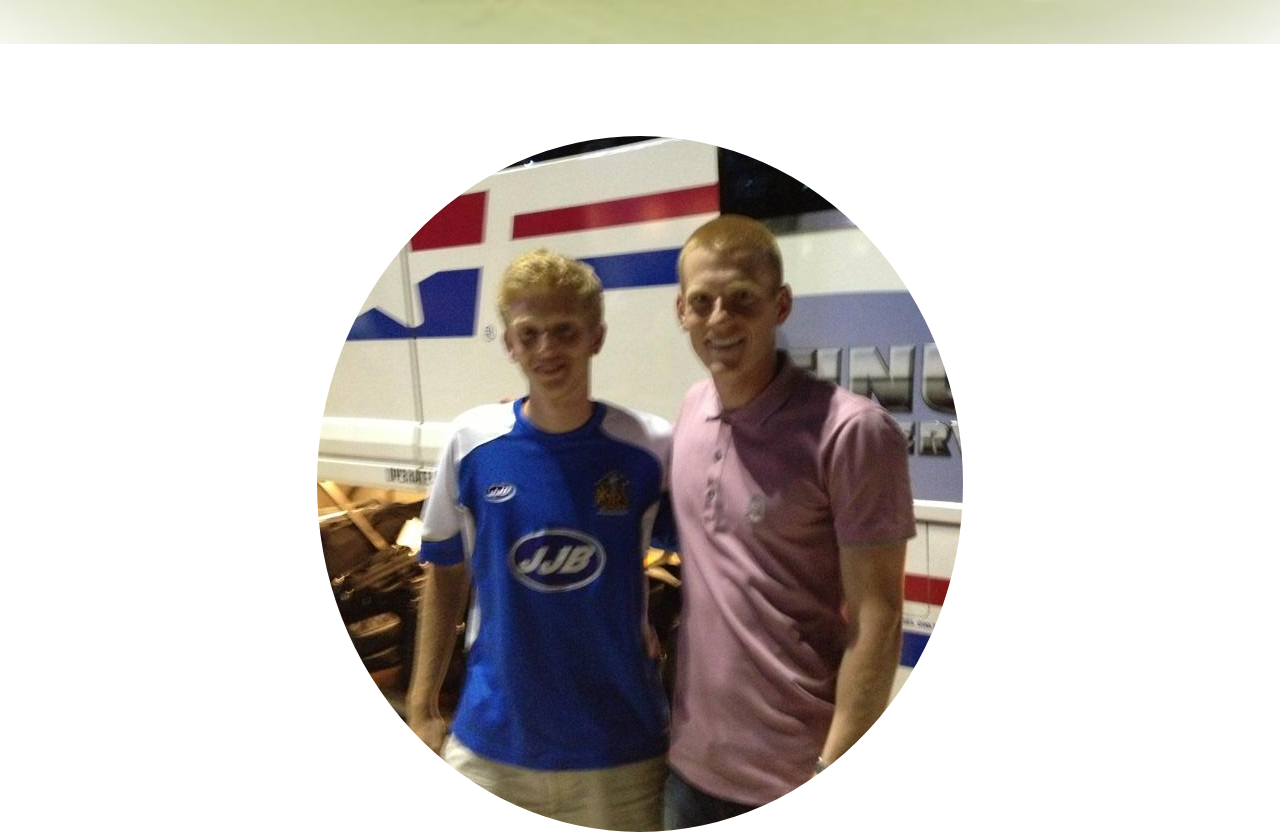
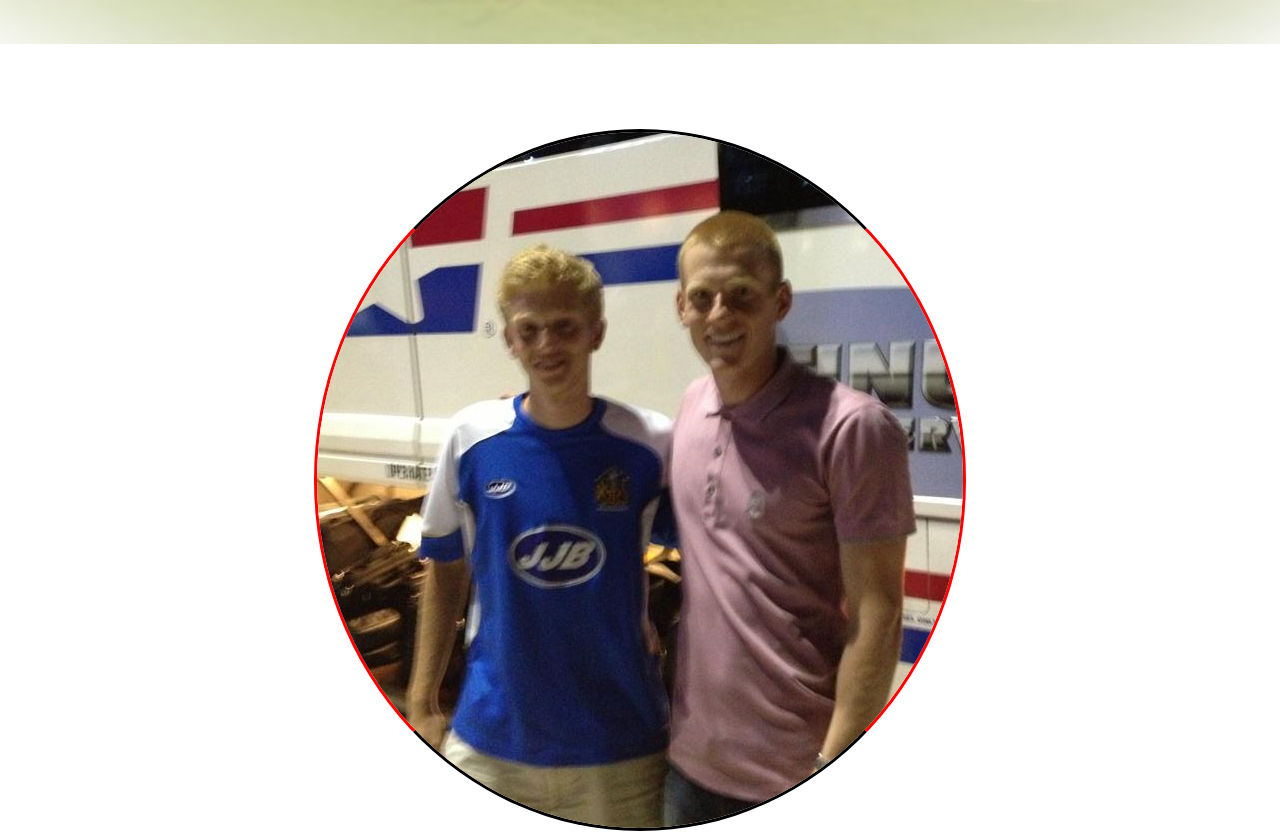
Before and after one commit to cfcpick/cfcpick, a plain HTML site: page index.html in a window 1280 px wide. Shown: the part 680-1514 px from the top of the page. Drawn offline with nearby package versions, Linux system fonts and the light colour scheme; a web font is replaced by a local one.

Commit message:
image border

```diff
--- a/index.html
+++ b/index.html
@@ -82,7 +82,7 @@
 				<div class="row">
 					<div class="col-sm-12">
 						<div class="about-member">
-							<img src="img/frank.jpg" height="50px" class="img-responsive img-circle"  alt="">
+							<img src="img/frank.jpg" height="50px" class="img-responsive img-circle"  alt=""style="border: solid; border-color: black red; border-width: heavy">
 							<h2>FCF Pick</h2>
 							<p class="text-muted"> Streak for the Cash Junky</p>
 							<ul class="list-inline social-buttons">
```
